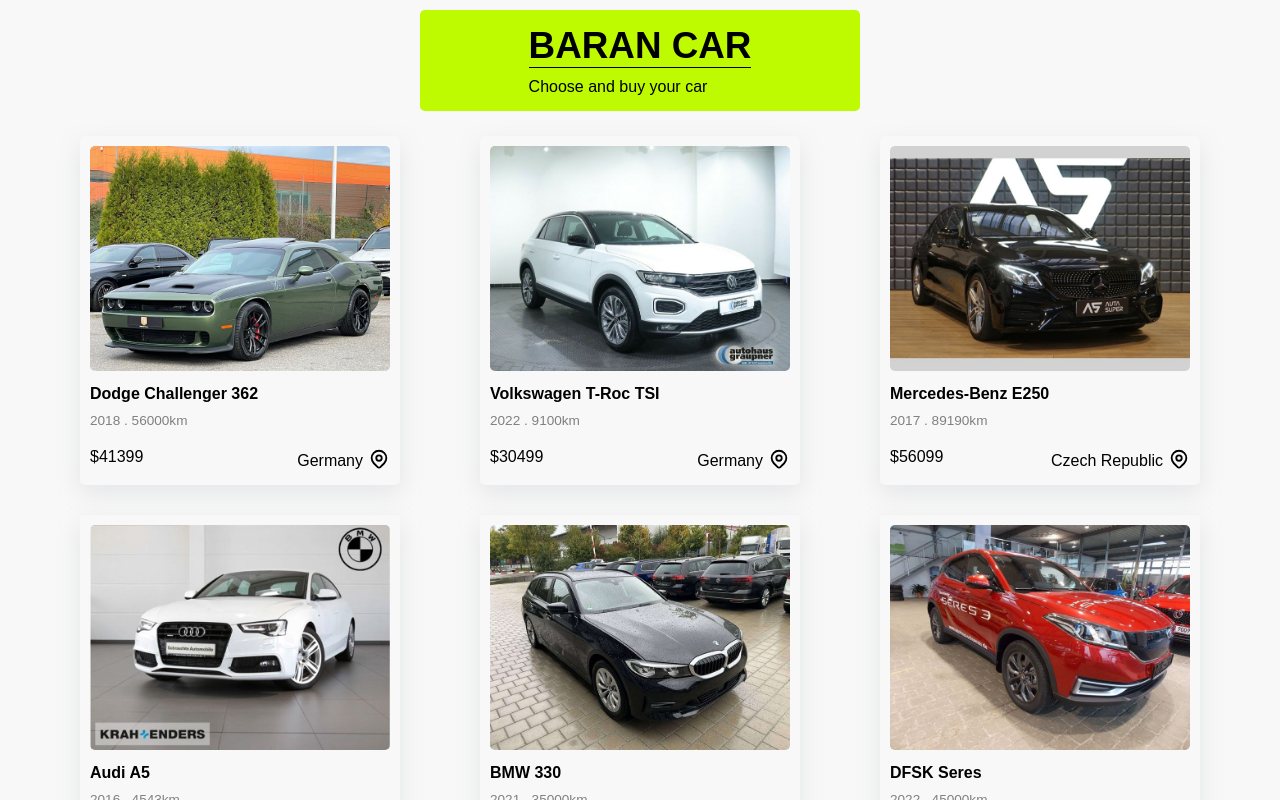
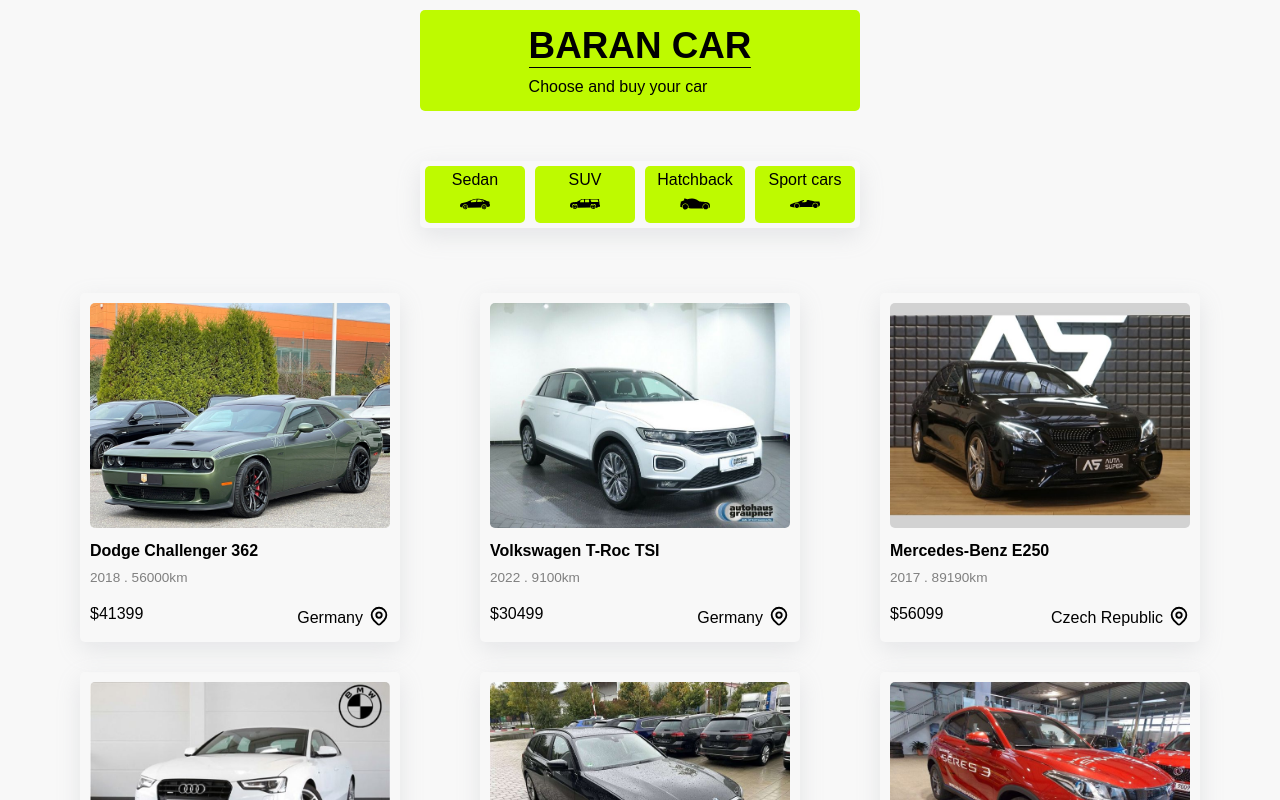
Before and after one commit to MarjanGood/Baran-Car, a Next.js app: page /cars in a window 1280 px wide. Shown: the top 800 px of the page. Built offline with nearby package versions, Linux system fonts and the light colour scheme.

Commit message:
Session34:Add Category section

```diff
--- /dev/null
+++ b/src/components/module/Categories.js
@@ -0,0 +1,40 @@
+
+import Link from "next/link";
+import styles from "./Categories.module.css";
+import Sedan from "../icons/Sedan";
+import Suv from "../icons/Suv";
+import Hatchback from "../icons/Hatchback";
+import Sport from "../icons/Sport";
+
+function Categories() {
+  return (
+    <div className={styles.container}>
+      <Link href="/categories/sedan">
+        <div>
+          <p>Sedan</p>
+          <Sedan />
+        </div>
+      </Link>
+      <Link href="/categories/suv">
+        <div>
+          <p>SUV</p>
+          <Suv />
+        </div>
+      </Link>
+      <Link href="/categories/hatchback">
+        <div>
+          <p>Hatchback</p>
+          <Hatchback />
+        </div>
+      </Link>
+      <Link href="/categories/sport">
+        <div>
+          <p>Sport cars</p>
+          <Sport />
+        </div>
+      </Link>
+    </div>
+  );
+}
+
+export default Categories;
--- /dev/null
+++ b/src/components/module/Categories.module.css
@@ -0,0 +1,30 @@
+.container {
+    box-shadow: rgba(149, 157, 165, 0.2) 0px 8px 24px;
+    width: fit-content;
+    margin: 50px auto;
+    display: flex;
+    justify-content: space-between;
+    align-items: center;
+    border-radius: 5px;
+  }
+
+  .container div {
+    text-align: center;
+    margin: 5px;
+    background-color: #befa00;
+    padding: 5px;
+    padding-bottom: 0;
+    border-radius: 5px;
+    width: 100px;
+  }
+
+  @media (max-width: 600px) {
+    .container {
+      width: 320px;
+      flex-wrap: wrap;
+    }
+
+    .container div {
+      width: 150px;
+    }
+  }
--- a/src/pages/cars/index.js
+++ b/src/pages/cars/index.js
@@ -1,10 +1,12 @@
 import carsData from '../../data/carsData'
 import CarsPage from '../../components/templates/CarsPage';
+import Categories from '../../components/module/Categories';
 
 function Details(){
     return(
     <div>
-          <CarsPage data={carsData}></CarsPage>
+      <Categories></Categories>
+      <CarsPage data={carsData}></CarsPage>
     </div>
         )
 }
```
